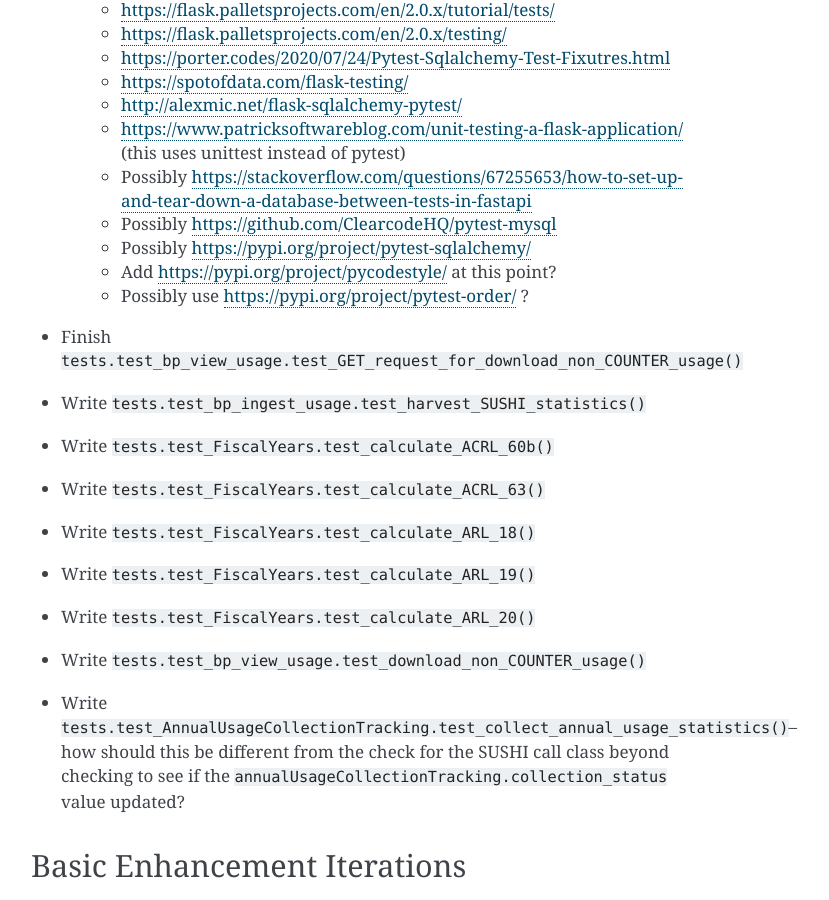
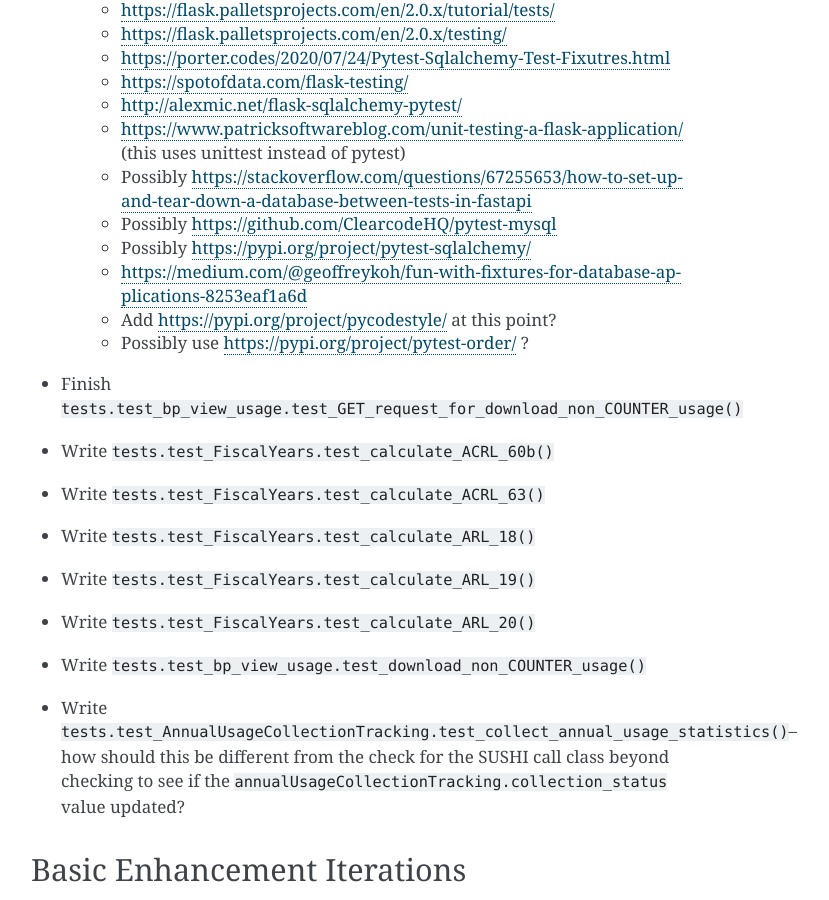
Before and after one commit to ereiskind/nolcat, a Sphinx documentation site: the page built from docs/source/roadmap.rst, in a window 1280 px wide and 900 px high, scrolled down 2449 px. Shown: the whole window, without its empty margins (389-1218 px from the left). Built offline with Sphinx 7.4.7, drawn with Linux system fonts in a browser that asks for light colours.

Commit message:
Update roadmap

```diff
--- a/docs/source/roadmap.rst
+++ b/docs/source/roadmap.rst
@@ -61,11 +61,11 @@ Iteration 4: Minimum Viable Product with Tests and Test Database
     * Possibly https://stackoverflow.com/questions/67255653/how-to-set-up-and-tear-down-a-database-between-tests-in-fastapi
     * Possibly https://github.com/ClearcodeHQ/pytest-mysql
     * Possibly https://pypi.org/project/pytest-sqlalchemy/
+    * https://medium.com/@geoffreykoh/fun-with-fixtures-for-database-applications-8253eaf1a6d
     * Add https://pypi.org/project/pycodestyle/ at this point?
     * Possibly use https://pypi.org/project/pytest-order/ ?
 
 * Finish ``tests.test_bp_view_usage.test_GET_request_for_download_non_COUNTER_usage()``
-* Write ``tests.test_bp_ingest_usage.test_harvest_SUSHI_statistics()``
 * Write ``tests.test_FiscalYears.test_calculate_ACRL_60b()``
 * Write ``tests.test_FiscalYears.test_calculate_ACRL_63()``
 * Write ``tests.test_FiscalYears.test_calculate_ARL_18()``
```
